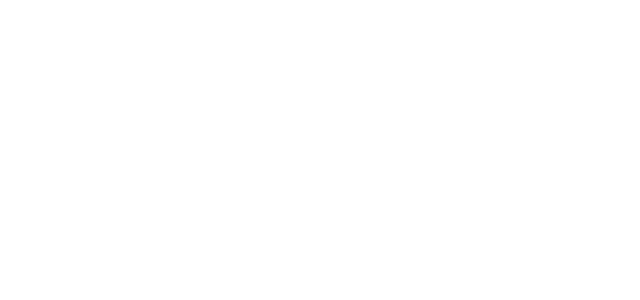
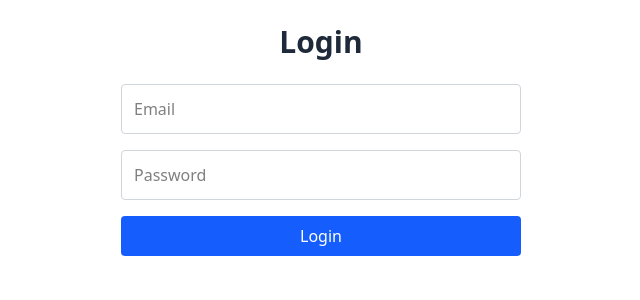
Before and after one commit to Thilankavishka/BordinFinder, a React (Vite) app in the folder frontend/: page /login in a window 1280 px wide. Before the commit this address had no page. Shown: the top 300 px of the page, without its empty margins (319-959 px from the left). Built offline with nearby package versions, Linux system fonts and the light colour scheme.

Commit message:
Cretae Login Page Component

```diff
--- a/frontend/src/App.jsx
+++ b/frontend/src/App.jsx
@@ -1,6 +1,7 @@
 import React from "react";
 import { BrowserRouter as Router, Routes, Route } from "react-router-dom";
 import HomePage from "./pages/HomePage";
+import LoginPage from "./pages/LoginPage";
 
 
 export default function App() {
@@ -8,6 +9,7 @@
     <Router>
       <Routes>
         <Route path="/" element={<HomePage />} />
+        <Route path="/login" element={<LoginPage/>}/>
 
       </Routes>
     </Router>
--- /dev/null
+++ b/frontend/src/pages/LoginPage.jsx
@@ -0,0 +1,15 @@
+// pages/LoginPage.jsx
+import React from "react";
+
+export default function LoginPage() {
+  return (
+    <div className="p-6 max-w-md mx-auto">
+      <h2 className="text-3xl font-semibold mb-6 text-center text-gray-800">Login</h2>
+      <form className="flex flex-col space-y-4">
+        <input type="email" placeholder="Email" className="border border-gray-300 rounded p-3" />
+        <input type="password" placeholder="Password" className="border border-gray-300 rounded p-3" />
+        <button type="submit" className="bg-blue-600 text-white py-2 rounded hover:bg-blue-700">Login</button>
+      </form>
+    </div>
+  );
+}
```
